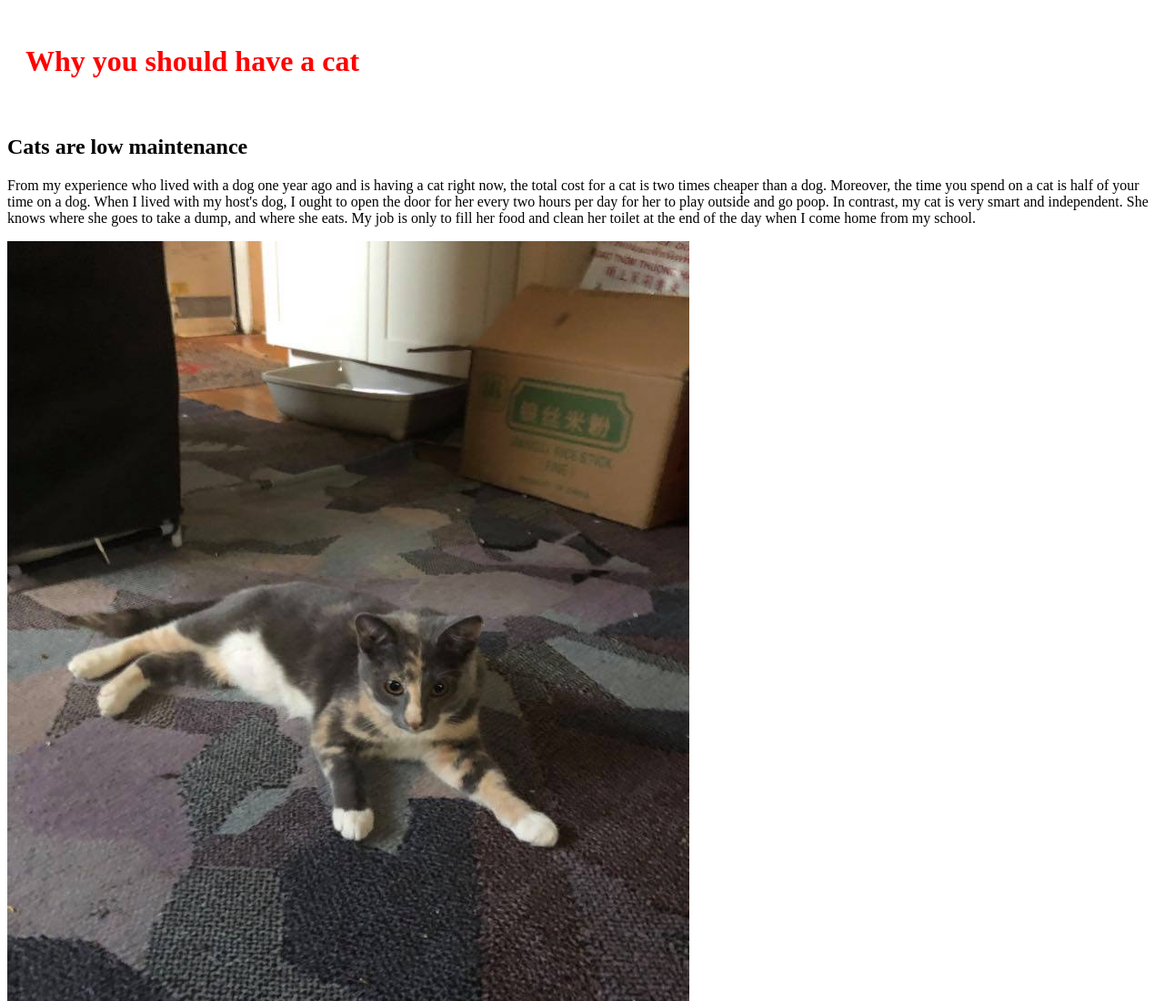
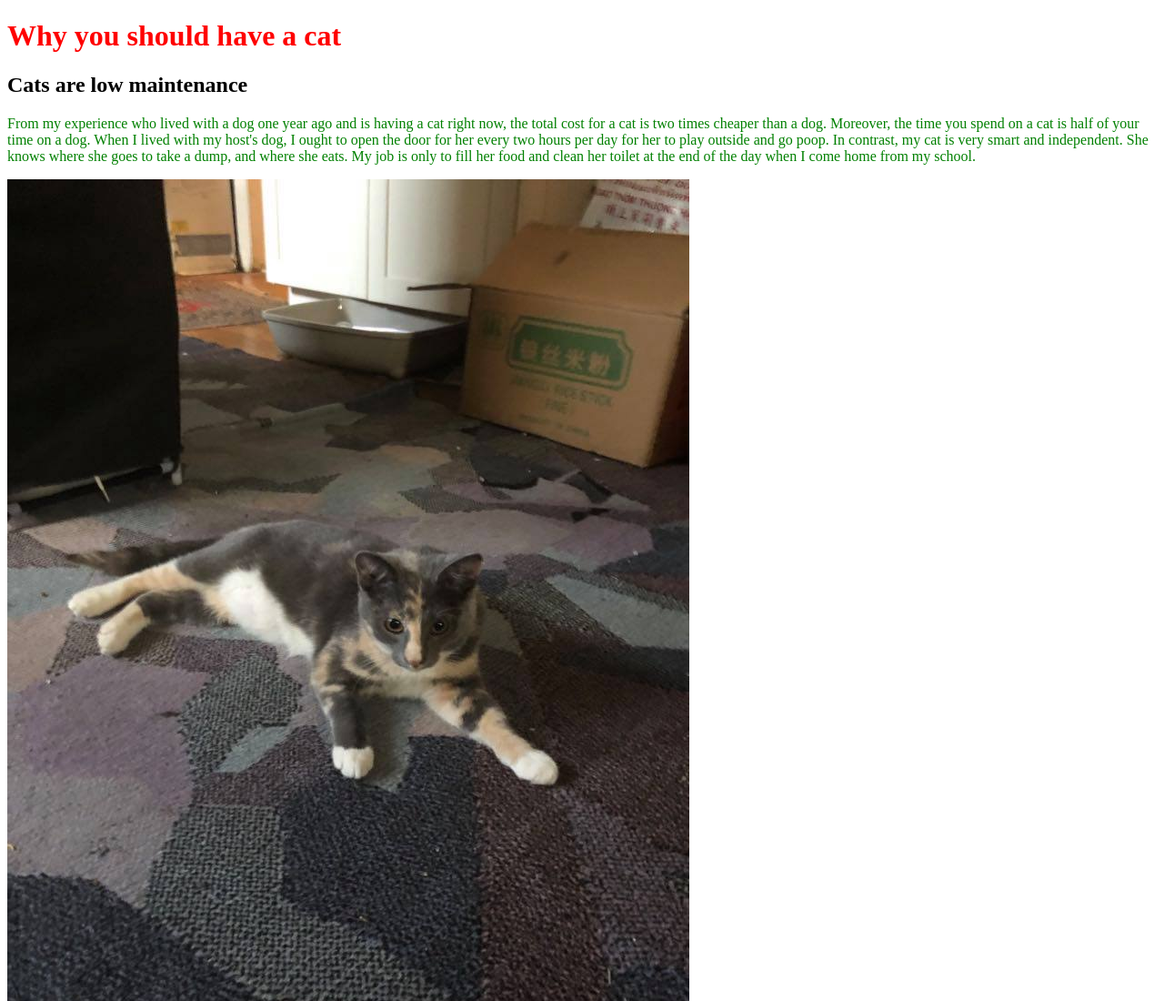
Before and after one commit to KC-LC101-June-21/Html-me-something, a website: page index.html in a window 1280 px wide. Shown: the top 1100 px of the page at 91% size. Drawn offline with Linux system fonts and the light colour scheme.

Commit message:
Make some changes in CSS

```diff
--- a/index.html
+++ b/index.html
@@ -11,7 +11,7 @@
       </header>
       <article>
          <h1>Cats are low maintenance</h1>
-         <p>
+         <p class = "funParagraph" >
             From my experience who lived with a dog one year ago and is having a cat right now, the total cost for a cat is two times cheaper than a dog.
             Moreover, the time you spend on a cat is half of your time on a dog.
             When I lived with my host's dog, I ought to open the door for her every two hours per day for her to play outside and go poop.
--- a/styles.css
+++ b/styles.css
@@ -1,5 +1,12 @@
 /* Write your CSS here! */
+body {
+    margin:8px
+}
+
 #mainHeading {
-    padding: 20px;
     color: red;
 }
+
+.funParagraph{
+    color: green
+}
```
